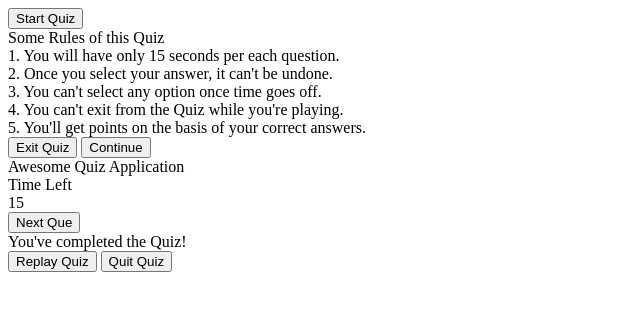
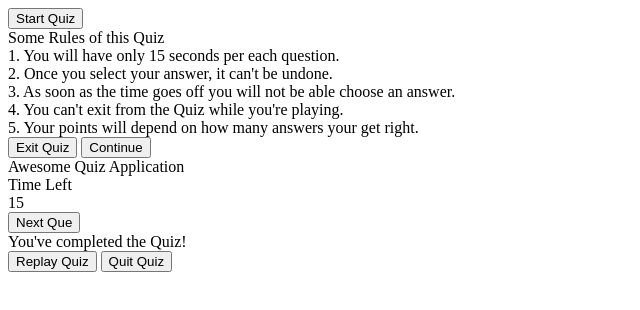
Before and after one commit to adenali123/quiz, a plain HTML site: page index.html in a window 1280 px wide. Shown: the whole page, without its empty margins (0-640 px from the left). Drawn offline with Linux system fonts and the light colour scheme.

Commit message:
updates html

```diff
--- a/index.html
+++ b/index.html
@@ -13,9 +13,9 @@
         <div class="info-list">
             <div class="info">1. You will have only <span>15 seconds</span> per each question.</div>
             <div class="info">2. Once you select your answer, it can't be undone.</div>
-            <div class="info">3. You can't select any option once time goes off.</div>
+            <div class="info">3. As soon as the time goes off you will not be able choose an answer.</div>
             <div class="info">4. You can't exit from the Quiz while you're playing.</div>
-            <div class="info">5. You'll get points on the basis of your correct answers.</div>
+            <div class="info">5. Your points will depend on how many answers your get right.</div>
         </div>
         <div class="buttons">
             <button class="quit">Exit Quiz</button>
--- a/script.js
+++ b/script.js
@@ -57,7 +57,7 @@ quit_quiz.onclick = ()=>{
 }
 const next_btn = document.querySelector("footer .next_btn");
 const bottom_ques_counter = document.querySelector("footer .total_que");
-// if Next Que button clicked
+
 next_btn.onclick = ()=>{
     if(que_count < questions.length - 1){
         que_count++;
```
